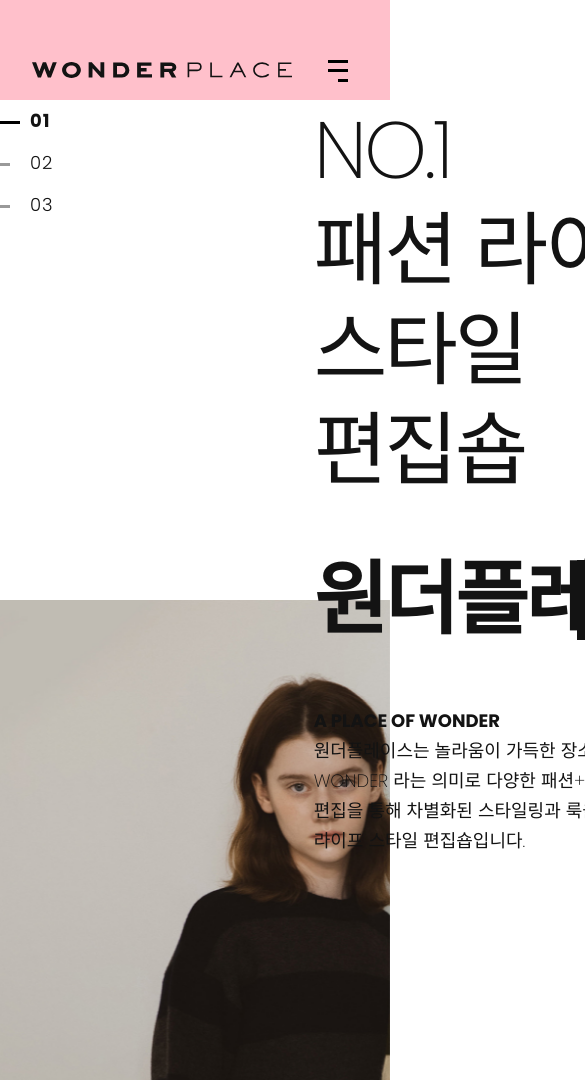
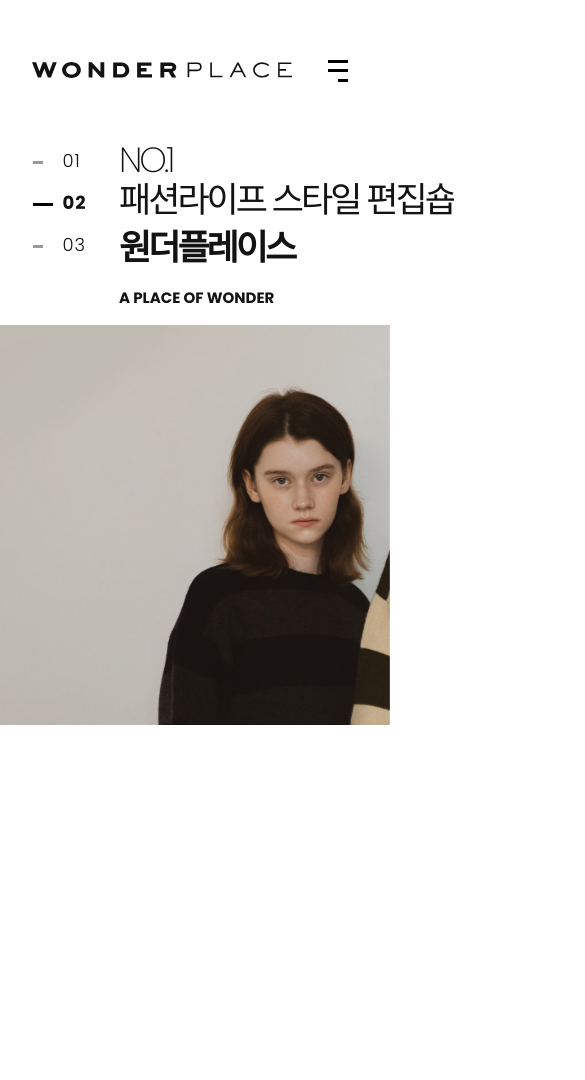
Before and after one commit to goldjade/wonderplace-clone, a plain HTML site: page index.html in a window 390 px wide. Shown: the top 1080 px of the page, 585 px wide, since content can reach past the window. After the commit the page ends 844 px from the top, so only its background shows below. Drawn offline with nearby package versions, Linux system fonts and the light colour scheme; a web font is replaced by a local one.

Commit message:
비주얼 슬라이드 작업중

```diff
--- a/css/style.css
+++ b/css/style.css
@@ -81,7 +81,7 @@ body::-webkit-scrollbar-track {
   padding: 0 8.33%;
   padding-top: 60px;
   transition: padding-top 0.3s;
-  background-color: pink;
+  background-color: #fff;
 }
 .header .inner.active {
   padding-top: 40px;
@@ -388,11 +388,13 @@ body::-webkit-scrollbar-track {
 .visual .inner {
   display: flex;
   justify-content: flex-start;
-  padding-top: 100px;
+  padding-top: 220px;
   z-index: 9;
+  width: 83.3333%;
+  max-width: 1920px;
 }
 .sw-visual-control {
-  margin-right: 260px;
+  margin-right: 17%;
 }
 
 .sw-visual-control li {
@@ -401,6 +403,7 @@ body::-webkit-scrollbar-track {
   padding: 12px 0;
   padding-left: 30px;
   cursor: pointer;
+
   font-size: 18px;
   font-weight: 300;
   color: #131313;
@@ -419,14 +422,14 @@ body::-webkit-scrollbar-track {
 .sw-visual-control li.active {
   font-weight: 700;
 }
-
-.sw-visual-control li.active:before {
+.sw-visual-control li.active::before {
   width: 20px;
   background: #000;
 }
 
 .visual-wrap {
   position: relative;
+  width: 70%;
 }
 .visual-wrap h2 {
   font-size: 80px;
@@ -435,6 +438,8 @@ body::-webkit-scrollbar-track {
   line-height: 100px;
   letter-spacing: -3px;
   margin-bottom: 60px;
+
+  white-space: nowrap;
 }
 .visual-wrap h3 {
   font-size: 80px;
@@ -456,8 +461,8 @@ body::-webkit-scrollbar-track {
   width: 80px;
   height: 80px;
   cursor: pointer;
+  font-size: 0;
 }
-
 .sw-visual-prev::before {
   content: "";
   display: inline-block;
@@ -473,15 +478,19 @@ body::-webkit-scrollbar-track {
   opacity: 1;
   transition: 0.2s;
 }
+
+.sw-visual-prev:hover::before {
+  opacity: 0.8;
+}
+
 .sw-visual-next {
   position: relative;
   border: 0;
   background: #131313;
   width: 80px;
   height: 80px;
-}
-.sw-visual-prev:hover::before {
-  opacity: 0.5;
+  cursor: pointer;
+  font-size: 0;
 }
 
 .sw-visual-next::before {
@@ -498,16 +507,17 @@ body::-webkit-scrollbar-track {
   border-radius: 2px;
   opacity: 1;
   transition: 0.2s;
-  cursor: pointer;
 }
 .sw-visual-next:hover::before {
-  opacity: 0.5;
+  opacity: 0.8;
 }
 
 .visual-wrap p {
   position: absolute;
   left: 0;
   top: calc(100% + 66px);
+
+  width: 45%;
 
   font-size: 18px;
   font-weight: 200;
@@ -518,17 +528,19 @@ body::-webkit-scrollbar-track {
 .visual-wrap p b {
   font-weight: 700;
   display: block;
+
+  margin-bottom: 20px;
 }
-
 /* 비주얼 Swiper */
 .swVisual-wrap {
   position: relative;
   display: block;
   margin-top: -40px;
 }
+
 .swVisual {
   width: 100%;
-  height: 480px;
+  height: 720px;
 }
 .v-box {
   position: relative;
@@ -549,6 +561,103 @@ body::-webkit-scrollbar-track {
   background-size: cover;
 }
 
+@media screen and (max-width: 1440px) {
+  .sw-visual-control {
+    margin-right: 14%;
+  }
+}
+
+@media screen and (max-width: 1280px) {
+  .visual-wrap h2 {
+    font-size: 55px;
+    line-height: 65px;
+    margin-bottom: 10px;
+  }
+  .visual-wrap h3 {
+    font-size: 55px;
+    font-weight: 800;
+  }
+  .visual-wrap p {
+    position: relative;
+    width: 100%;
+    left: auto;
+    top: auto;
+    margin-top: 50px;
+  }
+
+  .swVisual-wrap {
+    /* margin-top: 30px; */
+  }
+  .sw-visual-nav {
+    position: relative;
+    float: right;
+    right: auto;
+    bottom: auto;
+  }
+  .swVisual {
+    height: 648px;
+  }
+}
+
+@media screen and (max-width: 1024px) {
+  .visual .inner {
+    padding-top: 190px;
+  }
+  .visual-wrap p {
+    font-size: 15px;
+    line-height: 25px;
+    margin-top: 20px;
+  }
+  .swVisual {
+    height: 576px;
+  }
+}
+
+@media screen and (max-width: 760px) {
+  .visual .inner {
+    padding-top: 170px;
+  }
+
+  .sw-visual-control {
+    margin-right: 10%;
+  }
+  .visual-wrap h2 {
+    font-size: 40px;
+    line-height: 50px;
+  }
+  .visual-wrap h3 {
+    font-size: 40px;
+  }
+
+  .visual-wrap p {
+    font-size: 0px;
+    margin-top: 20px;
+    margin-bottom: 10px;
+  }
+  .visual-wrap p b {
+    font-size: 15px;
+  }
+  .sw-visual-nav {
+    display: none;
+  }
+  .swVisual {
+    height: 400px;
+  }
+}
+
+@media screen and (max-width: 540px) {
+  .visual .inner {
+    padding-top: 140px;
+  }
+
+  .visual-wrap h2 {
+    font-size: 35px;
+    line-height: 40px;
+  }
+  .visual-wrap h3 {
+    font-size: 35px;
+  }
+}
 /* 소개 */
 .about {
   position: relative;
--- a/index.html
+++ b/index.html
@@ -1,5 +1,3 @@
-<!-- @format -->
-
 <!DOCTYPE html>
 <html lang="ko">
   <head>
@@ -123,26 +121,32 @@
       <section class="visual">
         <div class="inner">
           <ul class="sw-visual-control">
-            <li class="active">01</li>
+            <!-- <li class="active">01</li>
             <li>02</li>
-            <li>03</li>
+            <li>03</li> -->
           </ul>
           <div class="visual-wrap">
-            <h2>NO.1<br />패션 라이프 스타일 편집숍</h2>
+            <h2>
+              NO.1<br />
+              패션라이프 스타일 편집숍
+            </h2>
             <h3>원더플레이스</h3>
-            <div class="sw-visual-nav">
-              <button class="sw-visual-prev">이전</button>
-              <button class="sw-visual-next">다음</button>
-            </div>
+
             <p>
               <b>A PLACE OF WONDER</b>
               원더플레이스는 놀라움이 가득한 장소 A PLACE OF WONDER 라는 의미로
               다양한 패션+라이프를 담은 편집을 통해 차별화된 스타일링과 룩을
               지향하는 패션 라이프 스타일 편집숍입니다.
             </p>
+
+            <div class="sw-visual-nav">
+              <button class="sw-visual-prev">이전</button>
+              <button class="sw-visual-next">다음</button>
+            </div>
+
           </div>
         </div>
-        <!-- 비주얼 swiper -->
+        <!-- 비주얼 Swiper -->
         <div class="swVisual-wrap">
           <div class="swiper swVisual">
             <div class="swiper-wrapper">
--- a/js/script.js
+++ b/js/script.js
@@ -22,8 +22,24 @@ window.onload = function () {
       mbWrap.classList.add("active");
     }
   });
+
   // 비주얼 슬라이드
-  new Swiper(".swVisual", {
+  // 동적 즉, 서버에서 슬라이드를 생성하는 경우
+  const slideTotal = document.querySelectorAll(
+    ".swVisual .swiper-slide"
+  ).length;
+  const slideControlUl = document.querySelector(".sw-visual-control");
+  let html = "";
+  for (let i = 0; i < slideTotal; i++) {
+    let tempI = i + 1;
+    if (i < 9) {
+      tempI = "0" + (i + 1);
+    }
+    html += `<li>${tempI}</li>`;
+  }
+  slideControlUl.innerHTML = html;
+
+  const swVisual = new Swiper(".swVisual", {
     loop: true,
     speed: 800,
     autoplay: {
@@ -31,8 +47,46 @@ window.onload = function () {
       disableOnInteraction: false,
     },
     navigation: {
-      nextEl: ".sw-visual-next ",
+      nextEl: ".sw-visual-next",
       prevEl: ".sw-visual-prev",
     },
   });
+
+  // swVisual.on("slideChange", function () {
+  //   console.log("slide changed");
+  // });
+  swVisual.on("slideChangeTransitionStart", function () {
+    // console.log("slide changed", this.realIndex);
+    changeSwVisual(this.realIndex);
+  });
+
+  // 비주얼 슬라이드 제어 목록
+  let swVisualControlLi = document.querySelectorAll(".sw-visual-control li");
+  // console.log(swVisualControlLi);
+  swVisualControlLi.forEach((item, index) => {
+    // console.log(item);
+    item.addEventListener("click", function () {
+      // 내가 만드는 함수
+      changeSwVisual(index);
+    });
+  });
+
+  function changeSwVisual(_idx) {
+    // css 처리 (포커스 클래스 추가 및 제거)
+    // 1. active 클래스 모두 제거
+    swVisualControlLi.forEach((item, index) => {
+      item.classList.remove("active");
+    });
+    // 2. 클릭된 번호를 이용해서 클래스 추가하기
+    swVisualControlLi[_idx].classList.add("active");
+    // 3. 클릭된 번호를 이용해서 Swiper 를 이동
+    // * 주의 사항 (loop 를 옵션으로 준 경우는 아래 구문 금지)
+    // swVisual.slideTo(_index);
+    swVisual.slideToLoop(_idx, 500);
+  }
+
+  // 최초 클릭된 것처럼  active 클래스 추가
+  if (slideTotal > 0) {
+    changeSwVisual(0);
+  }
 };
```
